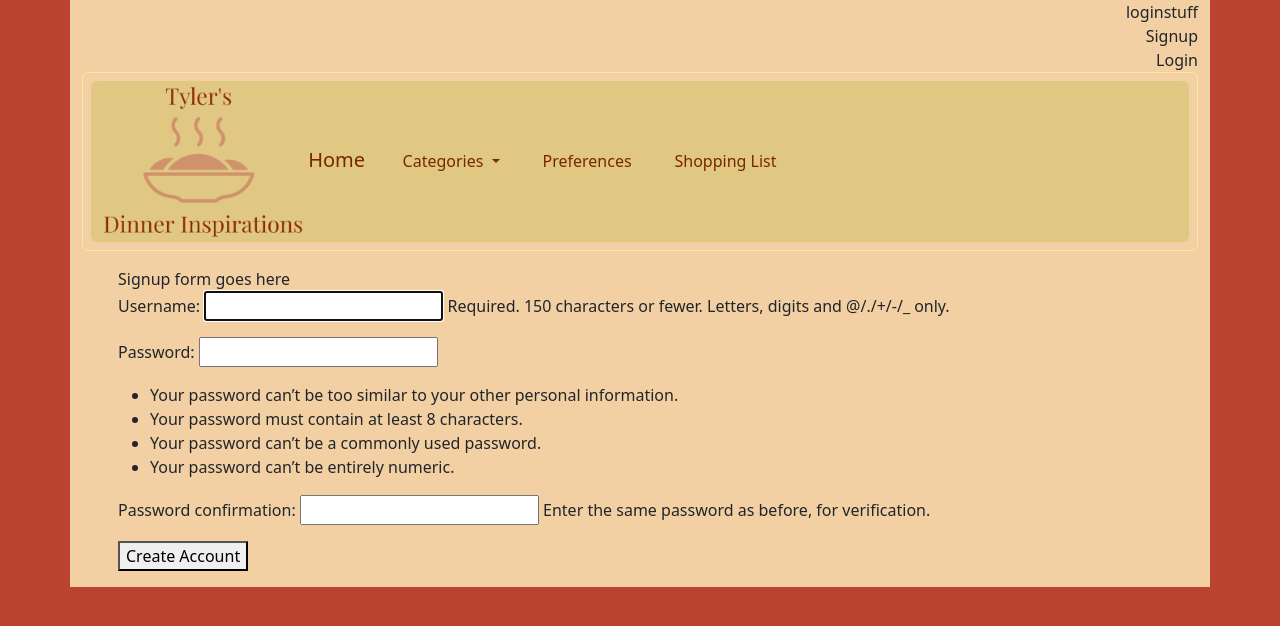
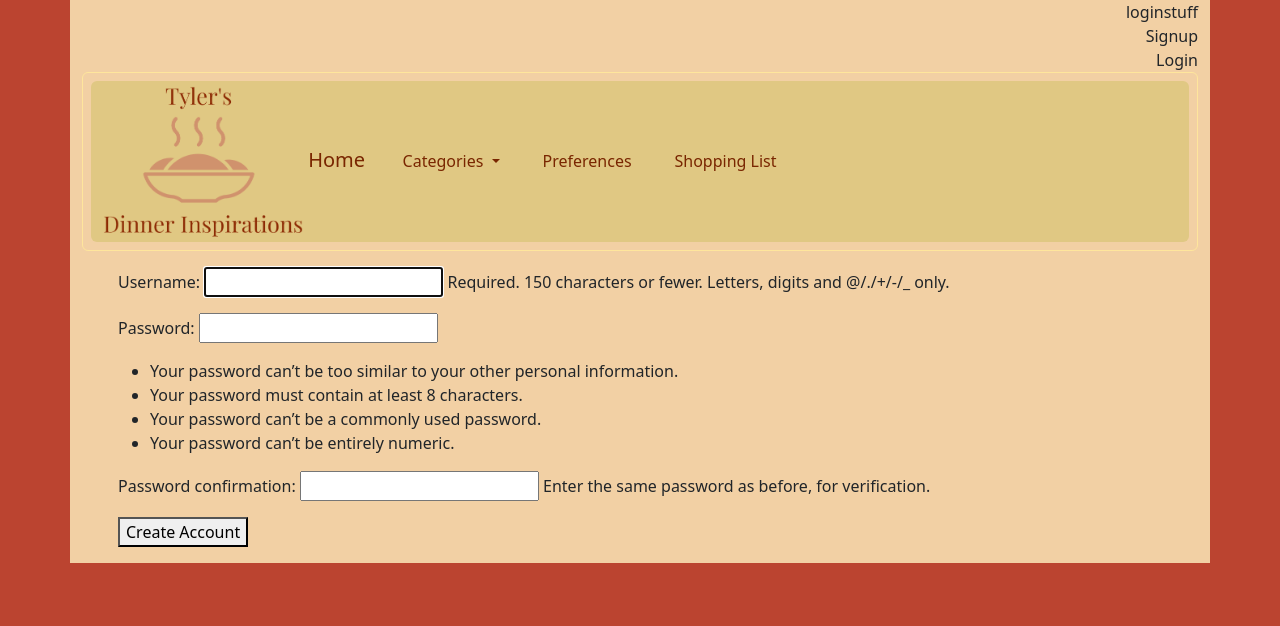
Before and after one commit to tflaten4184/CookingSite, a Django app: page /accounts/signup/ in a window 1280 px wide. Shown: the top 626 px of the page. Run offline with Django 4.2, Linux system fonts and the light colour scheme.

Commit message:
cleanup comments and placeholders

```diff
--- a/accounts/templates/registration/login.html
+++ b/accounts/templates/registration/login.html
@@ -3,7 +3,6 @@
 {% block title %}Login{% endblock title %}
 
 {% block body %}
-    Login form goes here
     <form method="post">
         {% csrf_token %}
         {{ form.as_p }}
--- a/accounts/templates/registration/signup.html
+++ b/accounts/templates/registration/signup.html
@@ -3,7 +3,6 @@
 {% block title %}Signup{% endblock title %}
 
 {% block body %}
-    Signup form goes here
     <form method="post">
         {% csrf_token %}
         {{ form.as_p }}
--- a/accounts/urls.py
+++ b/accounts/urls.py
@@ -5,9 +5,6 @@ from .views import SignUpView
 app_name = "accounts"
 
 urlpatterns = [
-    # path("", include("django.contrib.auth.urls"))
-    # path('login/', auth_views.LoginView.as_view()),
     path('signup/', SignUpView.as_view(), name="signup"),
     path('', include("django.contrib.auth.urls")),
-
 ]
--- a/cookingsite/templates/base.html
+++ b/cookingsite/templates/base.html
@@ -49,9 +49,6 @@
                   <li><a class="dropdown-item" href="#">Something else here</a></li>
                 </ul>
               </li>
-              {% comment %} <li class="nav-item">
-                <a class="nav-link" href="{% url 'accounts:login' %}">Login</a>
-              </li> {% endcomment %}
               <li class="nav-item">
                 <a class="nav-link">Preferences</a>
               </li>
@@ -59,10 +56,6 @@
                 <a class="nav-link">Shopping List</a>
               </li>
             </ul>
-            {% comment %} <form class="d-flex" role="search">
-              <input class="form-control me-2" type="search" placeholder="Search" aria-label="Search">
-              <button class="btn btn-outline-dark" type="submit">Search</button>
-            </form> {% endcomment %}
           </div>
         </div>
     </nav>
```
